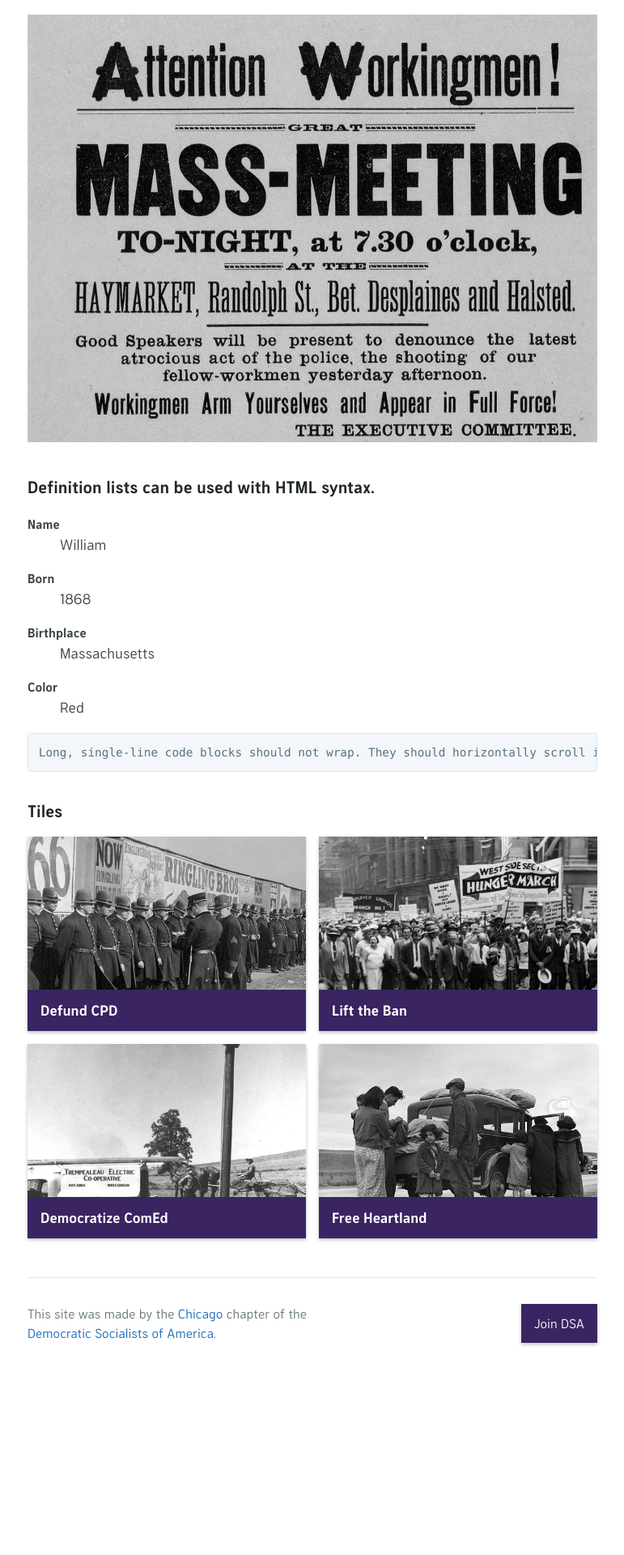
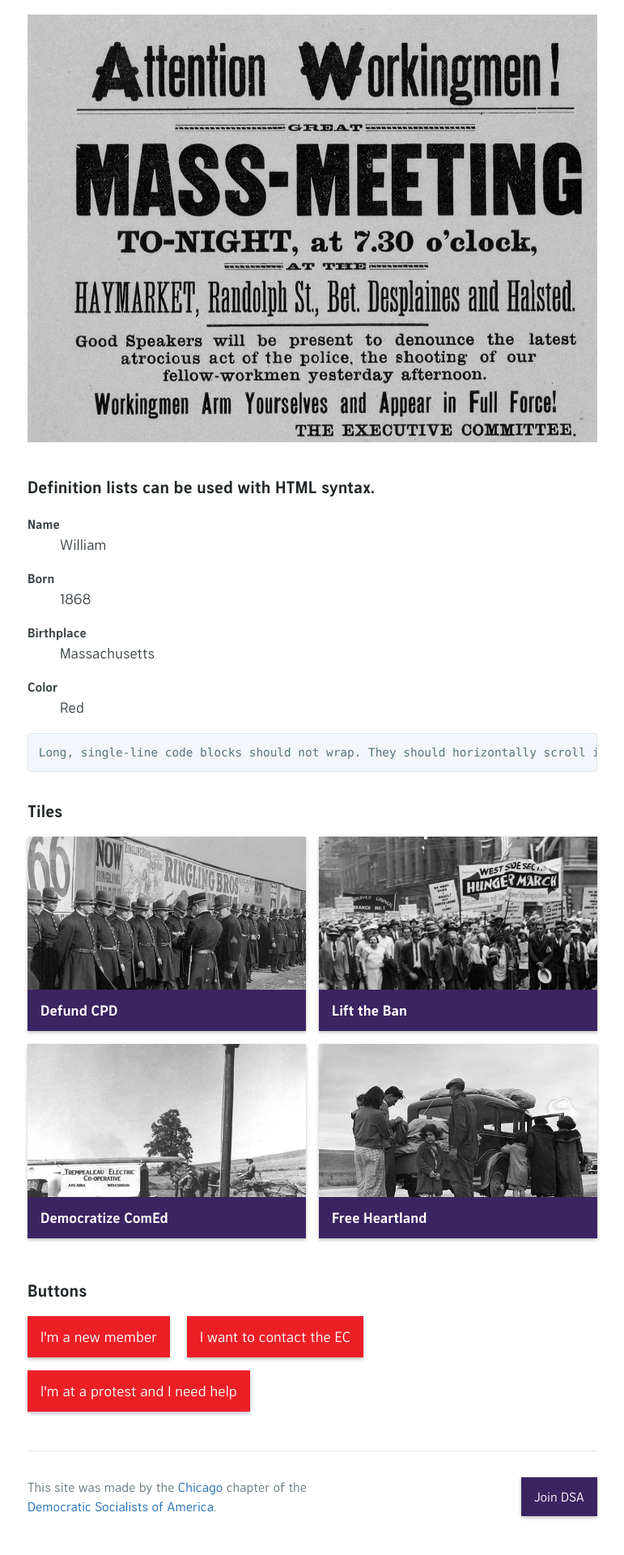
Before and after one commit to ChicagoDSA/haymarket, a Jekyll site: the page built from index.md, in a window 1280 px wide. Shown: the part 3141-5061 px from the top of the page at 81% size, without its empty margins (254-1025 px from the left). Built offline with Jekyll 4.4.1, drawn with Linux system fonts in a browser that asks for light colours; before the commit the page ends 4847 px from its top, so only the background shows below that.

Commit message:
added buttons

```diff
--- /dev/null
+++ b/_includes/button.html
@@ -0,0 +1,3 @@
+<div class="btn">
+	<a href="{{ include.link }}">{{ include.text }}</a>
+</div>
--- a/_includes/footer.html
+++ b/_includes/footer.html
@@ -5,7 +5,9 @@
 	</div>
 	{% endif %}
 	<div class="site-footer-join">
-		<a href="https://www.dsausa.org/join" class="btn">Join DSA</a>
+		<div class="btn">
+			<a href="https://www.dsausa.org/join">Join DSA</a>
+		</div>
 	</div>
 	<div style="clear: both;"></div>
 </footer>
--- a/_sass/jekyll-theme-haymarket.scss
+++ b/_sass/jekyll-theme-haymarket.scss
@@ -60,20 +60,20 @@ a {
 
 .btn {
 	display: inline-block;
+	margin-right: 1rem;
 	margin-bottom: 1rem;
 	padding: 0.75rem 1rem;
-	color: #fff;
-	background-color: $dsa-purple;
+	background-color: $dsa-red;
 	box-shadow: 0 2px 4px rgba(0,0,0,0.25);
 	transition: box-shadow 0.4s cubic-bezier(0.25, 0.8, 0.25, 1);
 
 	&:hover {
 		box-shadow: 0 5px 10px rgba(0,0,0,0.25);
 	}
+}
 
-	+ .btn {
-		margin-left: 1rem;
-	}
+.btn a {
+	color: #fff;
 }
 
 .page-header {
@@ -503,3 +503,8 @@ a {
 		display: none;
 	}
 }
+
+.site-footer-join .btn {
+	margin-right: 0;
+	background-color: $dsa-purple;
+}
--- a/index.md
+++ b/index.md
@@ -129,3 +129,9 @@ Long, single-line code blocks should not wrap. They should horizontally scroll i
 {% endcapture %}
 
 {% include tile-list.html content=include_content %}
+
+### Buttons
+
+{% include button.html text="I'm a new member" link="another-page" %}
+{% include button.html text="I want to contact the EC" link="another-page" %}
+{% include button.html text="I'm at a protest and I need help" link="another-page" %}
```
